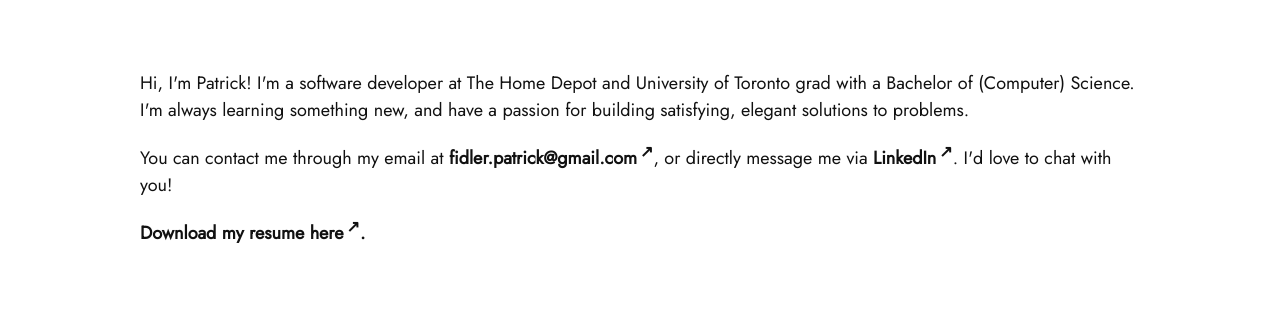
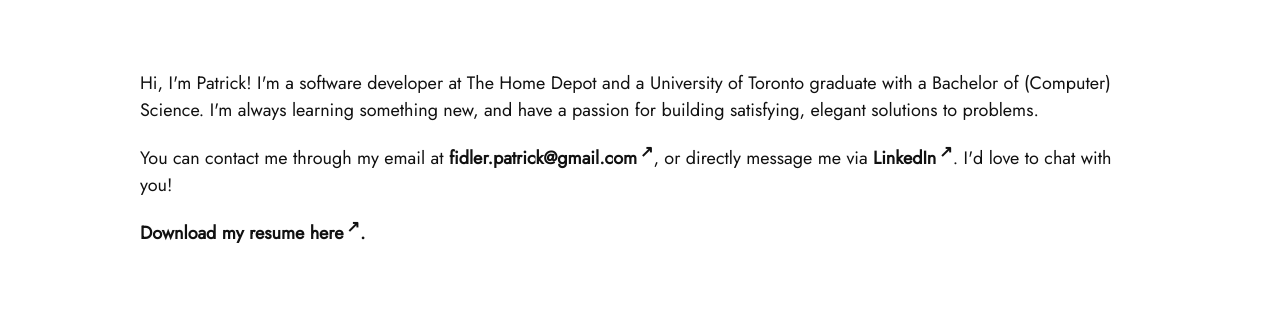
Before and after one commit to PatrickFidler/patrickfidler.github.io, a plain HTML site: page index.html in a window 1280 px wide. Shown: the part 486-800 px from the top of the page. Drawn offline with nearby package versions, Linux system fonts and the light colour scheme.

Commit message:
Update index.html

```diff
--- a/index.html
+++ b/index.html
@@ -72,7 +72,7 @@
                 <div class="d-flex flex-column justify-content-center">
                     <!-- <h2>About Me</h2> -->
                     <p class="about-text">
-                        Hi, I'm Patrick! I'm a software developer at The Home Depot and University of Toronto grad with a Bachelor of (Computer) Science.
+                        Hi, I'm Patrick! I'm a software developer at The Home Depot and a University of Toronto graduate with a Bachelor of (Computer) Science.
                         I'm always learning something new, and have a passion for building satisfying, elegant solutions to problems.
                     </p>
                     <p class="about-text">
```
